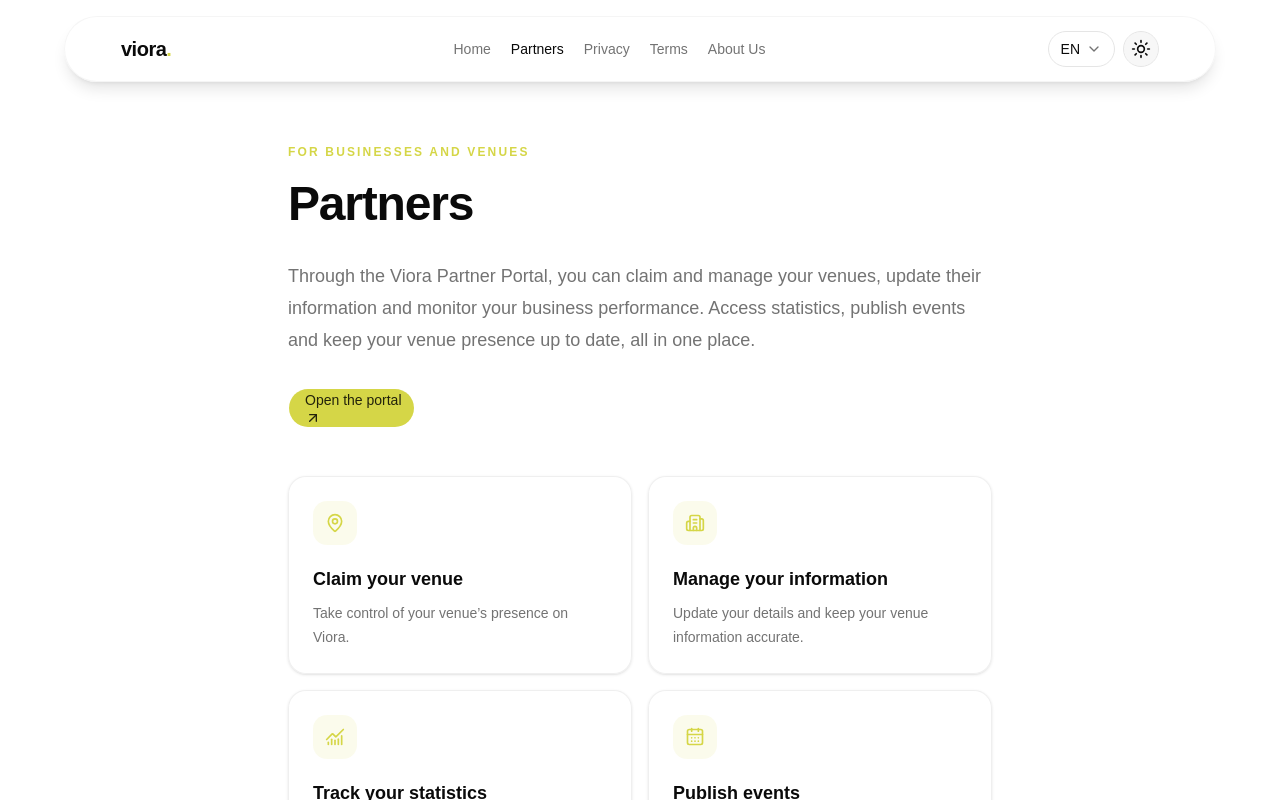
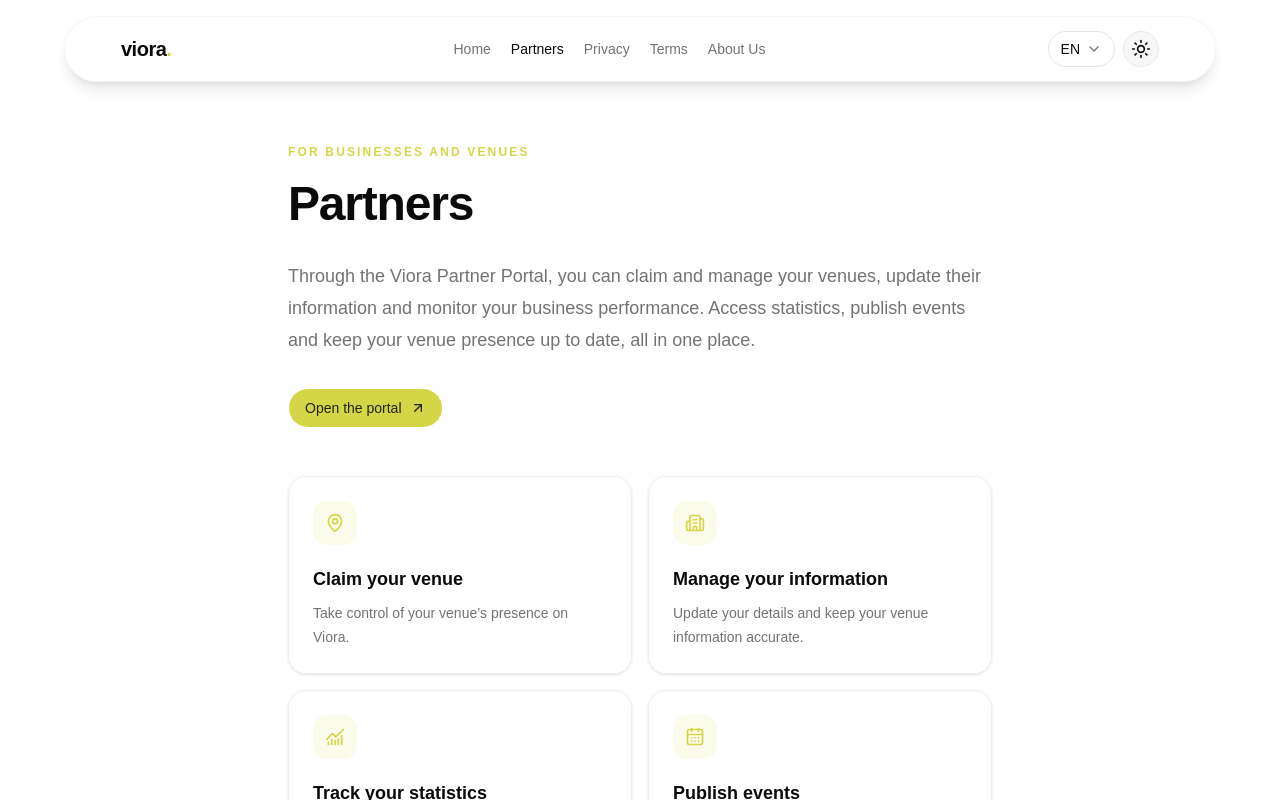
Before and after one commit to viora-studio/landing-page, a React (Vite) app: page /companies in a window 1280 px wide. Shown: the top 800 px of the page. Built offline with nearby package versions, Linux system fonts and the light colour scheme.

Commit message:
Fix partner portal button icon alignment

```diff
--- a/src/pages/coming-soon-pages.tsx
+++ b/src/pages/coming-soon-pages.tsx
@@ -25,11 +25,19 @@ export function CompaniesPage() {
         {t.companies.description}
       </p>
 
-      <Button asChild size="lg" className="mt-8">
-        <a href="https://partner-viora.rodriaum.com" target="_blank" rel="noreferrer">
-          {t.companies.portalAction}
-          <ArrowUpRight data-icon="inline-end" />
-        </a>
+      <Button
+        size="lg"
+        className="mt-8 gap-2"
+        render={
+          <a
+            href="https://partner-viora.rodriaum.com"
+            target="_blank"
+            rel="noreferrer"
+          />
+        }
+      >
+        <span>{t.companies.portalAction}</span>
+        <ArrowUpRight aria-hidden="true" className="size-4 shrink-0" />
       </Button>
 
       <div className="mt-12 grid gap-4 sm:grid-cols-2">
```
